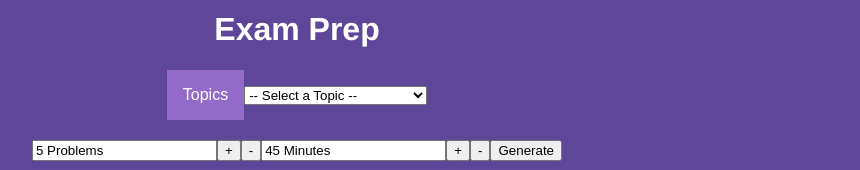
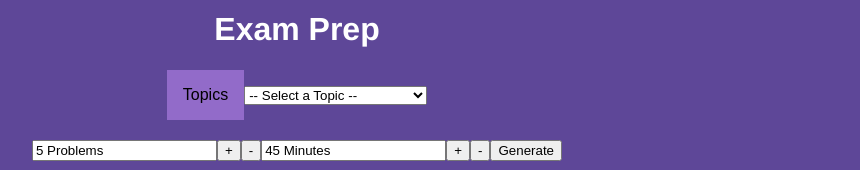
Before and after one commit to sophiasharif/study-samurai, a Vue app: page /exam-prep in a window 1280 px wide. Shown: the part 129-299 px from the top of the page, without its empty margins (343-1203 px from the left). Built offline with nearby package versions, Linux system fonts and the light colour scheme; what mathjax-vue3 would draw is missing.

Commit message:
Update ExamPrepView.vue

```diff
--- a/src/views/ExamPrepView.vue
+++ b/src/views/ExamPrepView.vue
@@ -39,7 +39,7 @@ export default {
 /* add any custom styles here */
 .dropbtn {
   background-color: #926bc9;
-  color: white;
+  color: rgb(0, 0, 0);
   padding: 16px;
   font-size: 16px;
   border: none;
@@ -54,7 +54,7 @@ export default {
 .dropdown-content {
   display: none;
   position: absolute;
-  background-color: #f9f9f9;
+  background-color: #f9f9f900;
   min-width: 160px;
   box-shadow: 0px 8px 16px 0px rgba(0,0,0,0.2);
   z-index: 1;
@@ -67,7 +67,7 @@ export default {
   display: block;
 }
 
-.dropdown-content a:hover {background-color: #f1f1f1}
+.dropdown-content a:hover {background-color: #f1f1f100}
 
 .dropdown:hover .dropdown-content {
   display: block;
```
